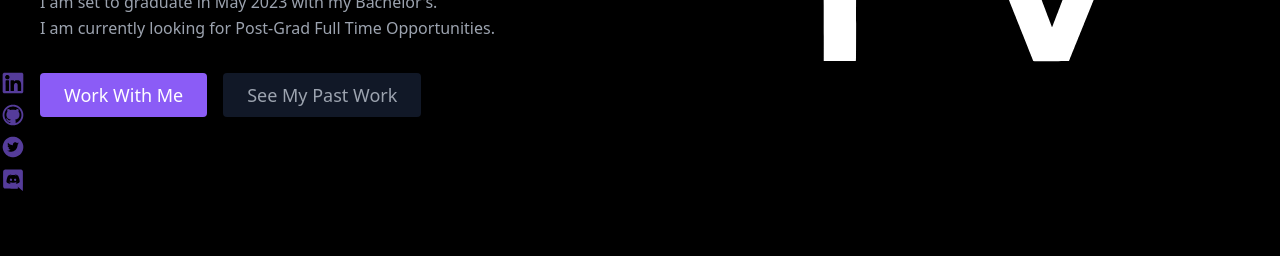
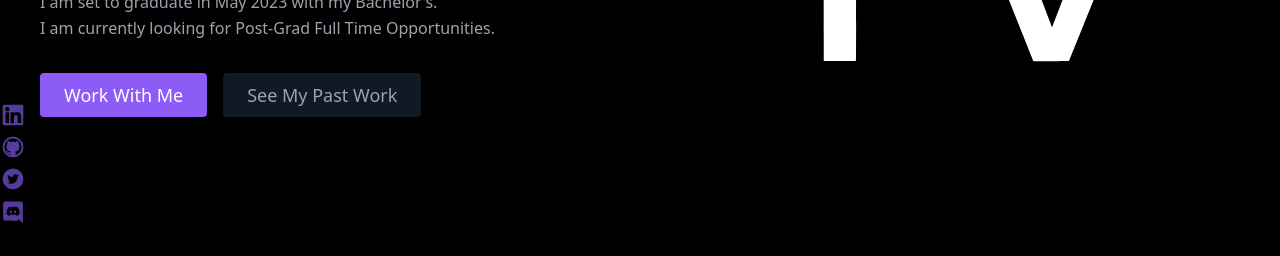
Before and after one commit to PrestonV78/website, a React (Create React App) app: page / in a window 1280 px wide. Shown: the part 544-800 px from the top of the page. Built offline with nearby package versions, Linux system fonts and the light colour scheme.

Commit message:
Socials Sticky Position

```diff
--- a/src/index.css
+++ b/src/index.css
@@ -10,28 +10,28 @@
   .discord {
     bottom: 0;
     left: 0;
-    padding-bottom: 4em;
+    padding-bottom: 2em;
     position: fixed;
     width: 2vw;
   }
   .twitter {
     bottom: 0;
     left: 0;
-    padding-bottom: 6em;
+    padding-bottom: 4em;
     position: fixed;
     width: 2vw;
   }
   .github {
     bottom: 0;
     left: 0;
-    padding-bottom: 8em;
+    padding-bottom: 6em;
     position: fixed;
     width: 2vw;
   }
   .linkedin {
     bottom: 0;
     left: 0;
-    padding-bottom: 10em;
+    padding-bottom: 8em;
     position: fixed;
     width: 2vw;
   }
```
